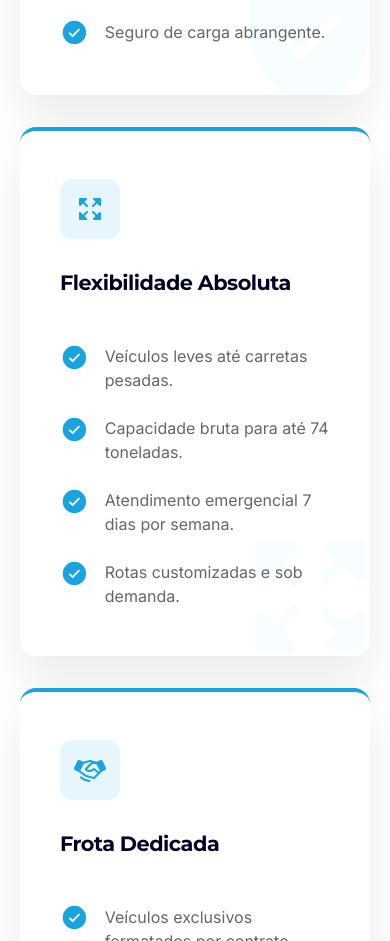
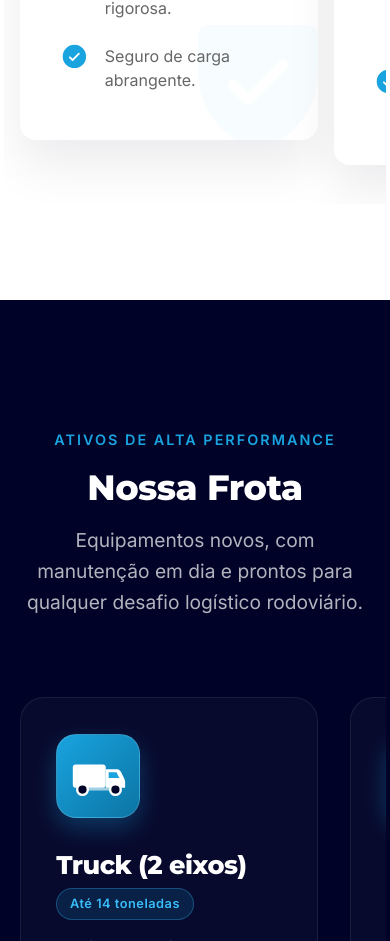
Before and after one commit to webconverte/siteexpressopb, a React (Vite) app: page /servicos in a window 390 px wide. Shown: the part 1059-2000 px from the top of the page. Built offline with nearby package versions, Linux system fonts and the light colour scheme.

Commit message:
feat/style: melhorias mobile (carrossel, header e degrade no hero)

```diff
--- a/src/components/Header.jsx
+++ b/src/components/Header.jsx
@@ -55,16 +55,14 @@ const Header = () => {
         { path: '/atuacao', label: 'Área de Atuação', icon: MapPin },
         {
             path: 'https://blog.expressopb.com',
-            label: 'Blog de Notícias',
+            label: 'Blog',
             icon: Article,
-            isExternal: true,
-            badge: 'Externo'
+            isExternal: true
         },
         {
             path: '/trabalhe-conosco',
             label: 'Trabalhe Conosco',
-            icon: Users,
-            badge: 'Vagas'
+            icon: Users
         },
         { path: '/contato', label: 'Fale Conosco', icon: PhoneCall },
     ];
@@ -102,13 +100,7 @@ const Header = () => {
             {/* Menu Mobile Drawer */}
             <div className={`mobile-nav-drawer ${menuActive ? 'open' : ''}`}>
                 <div className="mobile-nav-content">
-                    <div className="mobile-nav-header">
-                        <span className="mobile-nav-kicker">Navegação Principal</span>
-                        <div className="mobile-nav-status">
-                            <span className="status-indicator"></span>
-                            <span>Torre de Controle 24/7 Ativa</span>
-                        </div>
-                    </div>
+
 
                     <nav className="mobile-nav-list">
                         {navItems.map((item) => {
--- a/src/index.css
+++ b/src/index.css
@@ -554,6 +554,41 @@ textarea.form-control { min-height: 120px; resize: vertical; }
     .hero h1 { font-size: 2.6rem; }
     .hero-internal h1 { font-size: 2.5rem; }
     .frota-grid { grid-template-columns: 1fr; }
+
+    .mobile-carousel {
+        display: flex !important;
+        flex-wrap: nowrap;
+        overflow-x: auto;
+        overflow-y: hidden;
+        scroll-snap-type: x mandatory;
+        gap: 1rem;
+        padding-bottom: 1rem;
+        margin-left: -1rem;
+        margin-right: -1rem;
+        padding-left: 1rem;
+        padding-right: 1rem;
+        -webkit-overflow-scrolling: touch;
+        scrollbar-width: none; /* Firefox */
+    }
+    .mobile-carousel::-webkit-scrollbar {
+        display: none; /* Chrome, Safari, Opera */
+    }
+    .mobile-carousel > * {
+        flex: 0 0 85%;
+        max-width: 85%;
+        scroll-snap-align: center;
+    }
+
+    .frota-card {
+        flex-direction: column;
+        text-align: left;
+        align-items: flex-start;
+        padding: 1.8rem;
+        gap: 1.2rem;
+    }
+    .frota-card-header {
+        justify-content: flex-start;
+    }
 }
 
 @media (max-width: 600px) {
@@ -561,6 +596,9 @@ textarea.form-control { min-height: 120px; resize: vertical; }
         min-height: 80vh;
         padding: 95px 0 60px 0;
         background-position: 70% center;
+    }
+    .hero::before {
+        background: linear-gradient(180deg, rgba(0,3,39,0.85) 0%, rgba(0,3,39,0.65) 40%, rgba(0,3,39,0.9) 100%);
     }
     .hero h1 { font-size: 2.1rem; line-height: 1.2; }
     .hero p { font-size: 1.05rem; }
@@ -580,8 +618,8 @@ textarea.form-control { min-height: 120px; resize: vertical; }
     }
     .hero-internal h1 { font-size: 2rem; }
     .hero-internal { height: auto; min-height: 320px; padding: 110px 0 60px; }
-    .frota-card { flex-direction: column; text-align: center; align-items: center; padding: 1.8rem; gap: 1.2rem; }
-    .frota-card-header { justify-content: center; }
+    .frota-card { flex-direction: column; text-align: left; align-items: flex-start; padding: 1.8rem; gap: 1.2rem; }
+    .frota-card-header { justify-content: flex-start; }
     .cotacao-form-wrapper { padding: 2rem 1.5rem; }
 }
 
--- a/src/pages/Servicos.jsx
+++ b/src/pages/Servicos.jsx
@@ -24,7 +24,7 @@ const Servicos = () => {
             {/* 2. Pilares de Serviço */}
             <section style={{padding: '6rem 0'}}>
                 <div className="container">
-                    <div className="grid-3" style={{alignItems: 'stretch'}}>
+                    <div className="grid-3 mobile-carousel" style={{alignItems: 'stretch'}}>
                         <div className="feature-card" style={{height: '100%', padding: '3.5rem 2.5rem'}}>
                             <ShieldCheck weight="fill" className="watermark-icon" />
                             <div className="feature-icon">
@@ -78,8 +78,7 @@ const Servicos = () => {
                         <h2 style={{fontSize: '3.5rem', fontWeight: '800', marginBottom: '1rem', color: 'var(--white)'}}>Nossa Frota</h2>
                         <p style={{fontSize: '1.2rem', color: 'rgba(255,255,255,0.7)', maxWidth: '600px', margin: '0 auto'}}>Equipamentos novos, com manutenção em dia e prontos para qualquer desafio logístico rodoviário.</p>
                     </div>
-
-                    <div className="frota-grid">
+                    <div className="frota-grid mobile-carousel">
                         {/* 1. Truck (2 eixos) */}
                         <div className="frota-card">
                             <div className="frota-icon-box">
@@ -239,8 +238,7 @@ const Servicos = () => {
                         <h2 style={{fontSize: '3rem', fontWeight: '800', color: 'var(--dark-blue)'}}>Controle absoluto da carga</h2>
                         <p style={{fontSize: '1.25rem', color: 'var(--text-muted)'}}>Tecnologia de ponta embarcada em cada veículo para garantir tranquilidade máxima.</p>
                     </div>
-
-                    <div className="grid-3" style={{alignItems: 'stretch'}}>
+                    <div className="grid-3 mobile-carousel" style={{alignItems: 'stretch'}}>
                         {/* Card 1: GPS */}
                         <div className="tech-feature-card">
                             <div className="tech-card-img-box">
```
